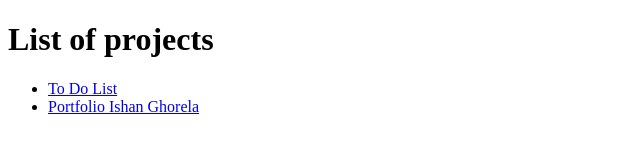
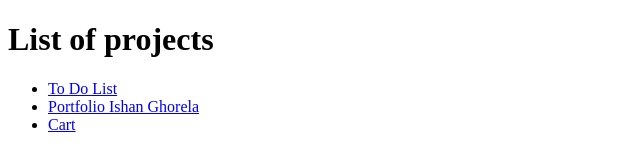
Before and after one commit to ghorela3ishan/ghorela3ishan.github.io, a plain HTML site: page index.html in a window 1280 px wide. Shown: the full height of the page, 0-640 px from the left. Drawn offline with Linux system fonts and the light colour scheme.

Commit message:
Update index.html

```diff
--- a/index.html
+++ b/index.html
@@ -8,6 +8,7 @@
  	<ul>
  		<li><a href="todo.html">To Do List</a></li>
  		<li><a href="ishanghorela/index.html">Portfolio Ishan Ghorela</a></li>
+		<li><a href="cart/index.html">Cart</a></li>
  	</ul>
 </body>
 </html>
```
